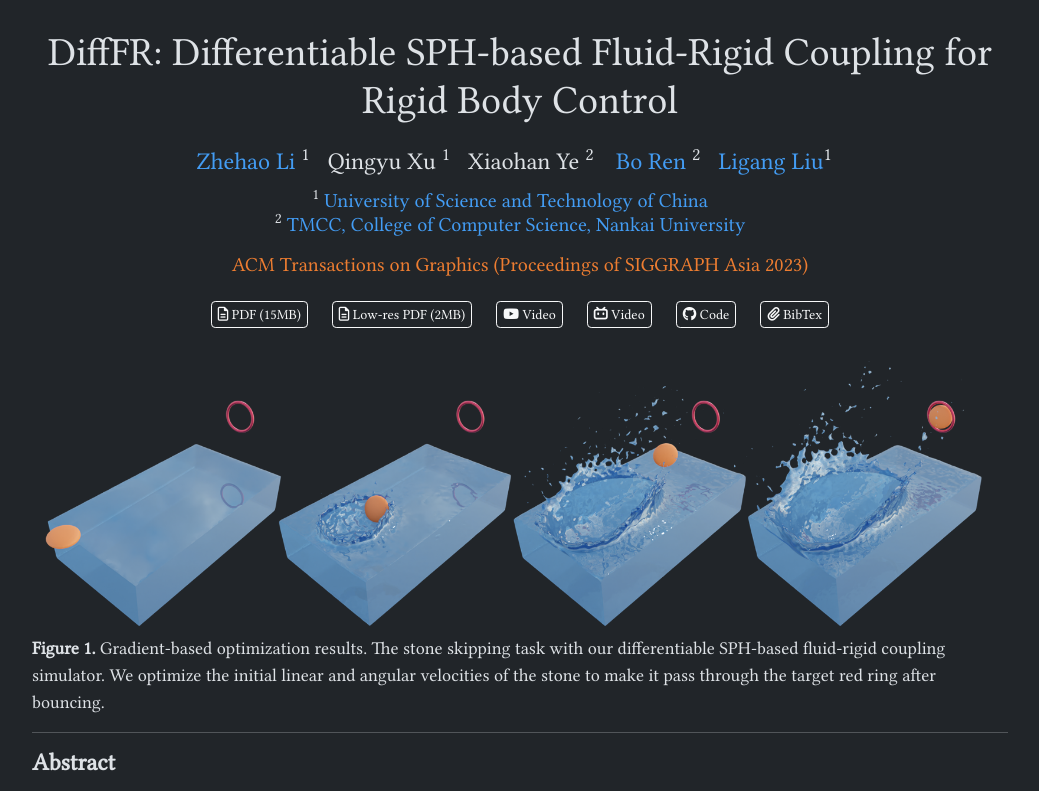
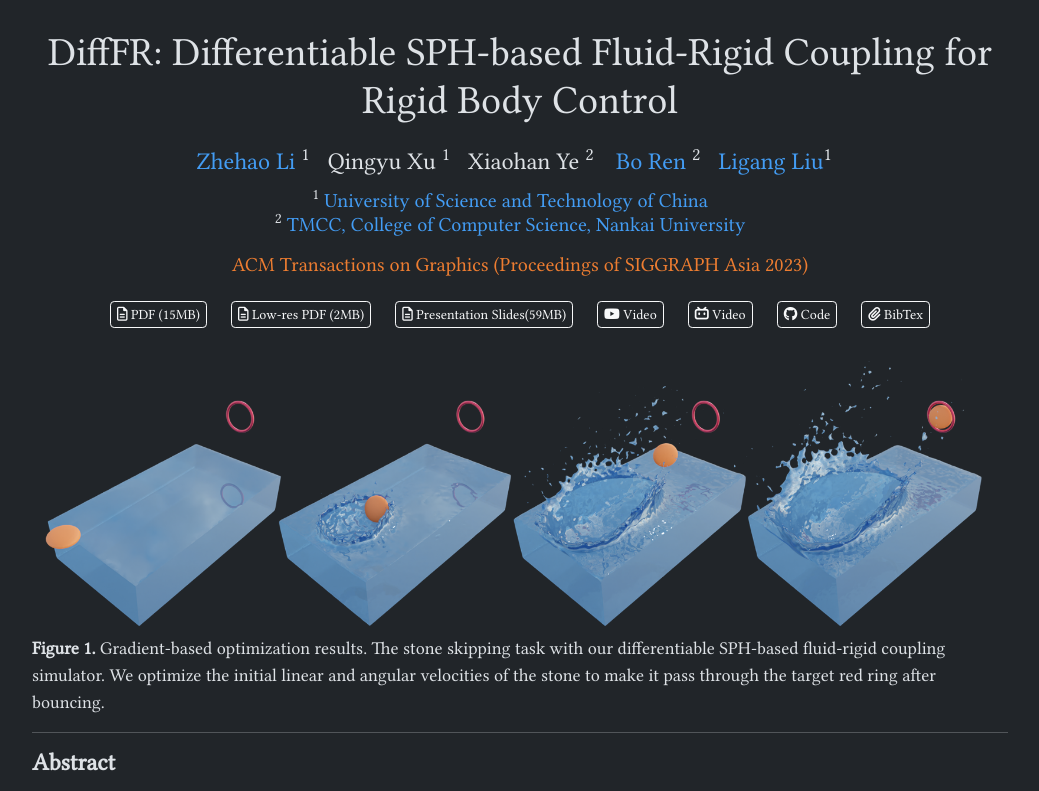
Before and after one commit to zhehaoli1999/DiffFR, a plain HTML site: page index.html in a window 1280 px wide. Shown: the top 791 px of the page, without its empty margins (120-1159 px from the left). Drawn offline with nearby package versions, Linux system fonts and the light colour scheme; some icons are missing; files whose address does not match are found by name.

Commit message:
update index

```diff
--- a/index.html
+++ b/index.html
@@ -63,6 +63,8 @@
 				<div class="col-auto mb-2"><a href="./files/DiffFR.pdf" class="btn btn-sm"><i class="fa-regular fa-file-lines"></i> PDF (15MB)</a></div>
 				<div class="col-auto mb-2"><a href="./files/DiffFR-compressed.pdf" class="btn btn-sm"><i class="fa-regular
               fa-file-lines"></i> Low-res PDF (2MB)</a></div>
+				<div class="col-auto mb-2"><a href="https://drive.google.com/file/d/1ByzXz3ITbfbh2HeBAhhKwsEpZx-etcbw/view" class="btn btn-sm"><i class="fa-regular
+                    fa-file-lines"></i> Presentation Slides(59MB)</a></div>
 				<!--<div class="col-auto mb-2"><a href="poster.pdf" class="btn btn-sm"><i class="fa-regular fa-image"></i> Poster</a></div>-->
 				<div class="col-auto mb-2"><a href="https://youtu.be/WyZz5GmhhIk?si=bTrMCKW3ghqCWRRf" class="btn btn-sm"><i class="fa-brands fa-youtube"></i> Video</a></div>
 				<div class="col-auto mb-2"><a href="https://www.bilibili.com/video/BV1W8411k7UQ" class="btn btn-sm"><i class="fa-brands
```
